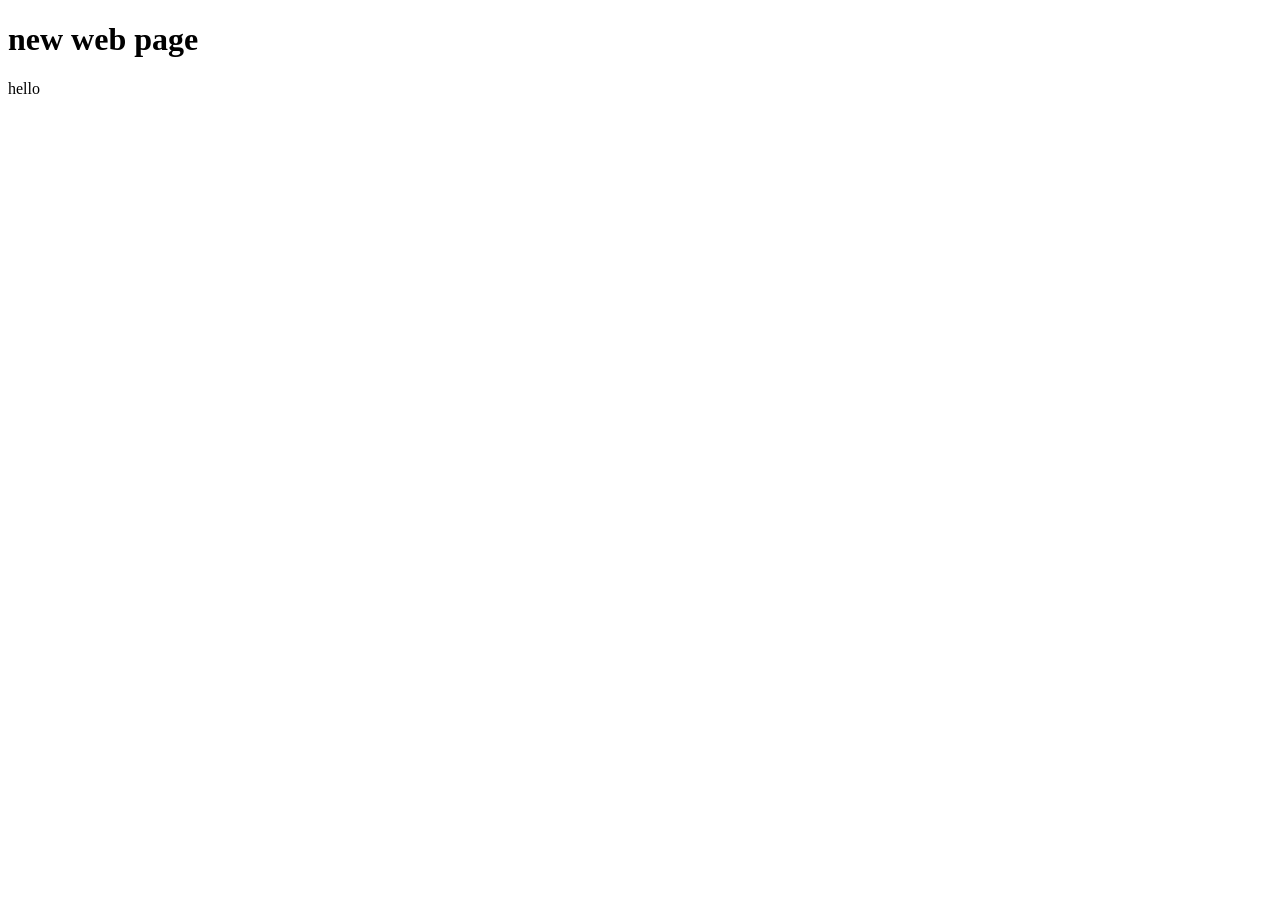
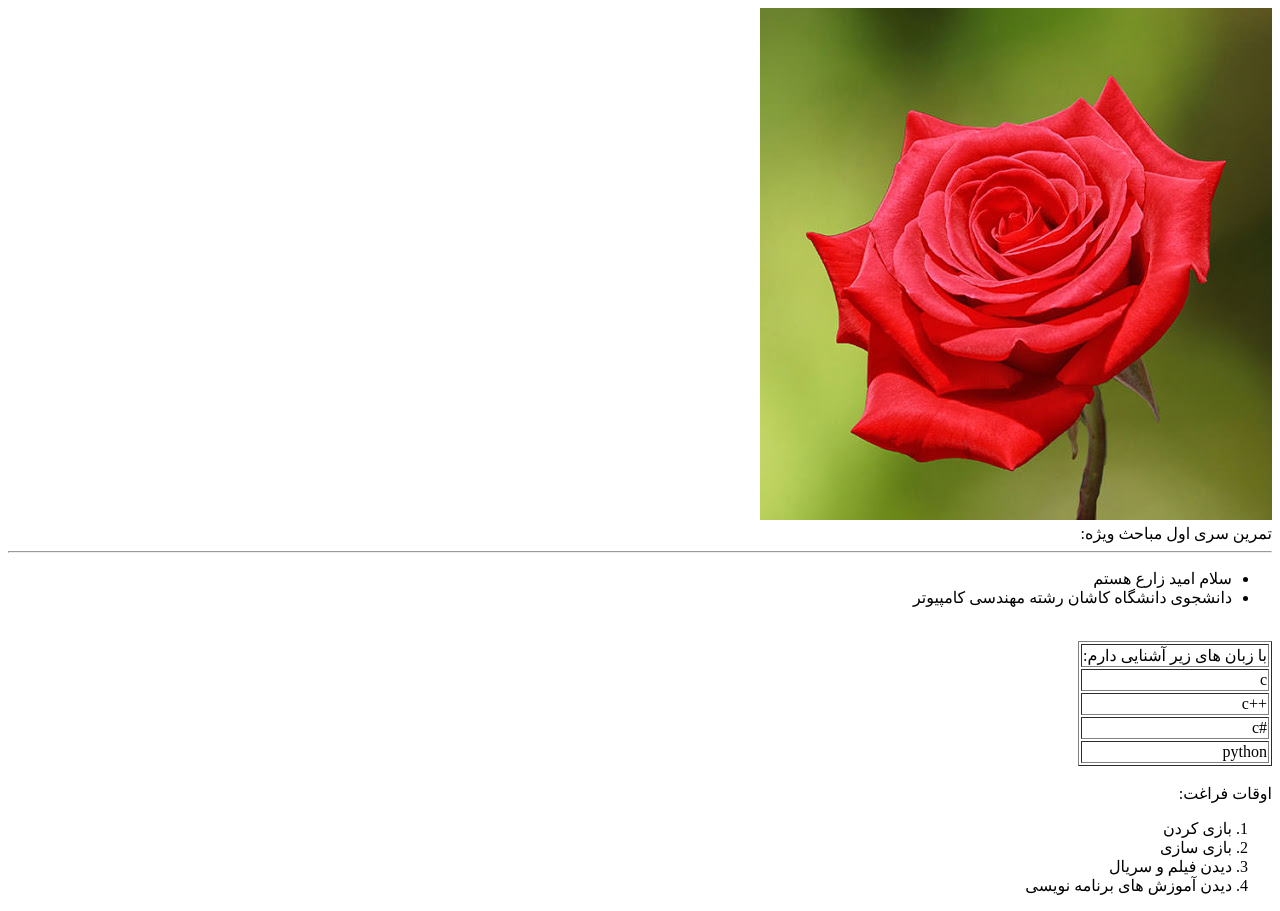
Before and after one commit to zare9721160208omid/Web9721160208ex01, a plain HTML site: page index.html in a window 1280 px wide. Before the commit the page ends 800 px from the top, so only its background shows below. Drawn offline with Linux system fonts and the light colour scheme.

Commit message:
tamrin 1

```diff
--- a/index.html
+++ b/index.html
@@ -1,12 +1,54 @@
-<!DOCTYPE html>
+<!doctype html>
 <html lang="en">
+
 <head>
-    <title>this is test</title>
+    <meta charset="UTF-8">
+    <title>تمرین سری اول</title>
 </head>
-<body>
+<body dir="rtl">
+<img src="flower.jpg" alt="no image found.">
+<br>
+<span>تمرین سری اول مباحث ویژه:</span>
+<hr>
+<ul>
 
-<h1>new web page</h1>
-<p>hello</p>
+    <li>سلام امید زارع هستم</li>
+    <li>دانشجوی دانشگاه کاشان رشته مهندسی کامپیوتر</li>
+</ul>
+<br>
+<table border="1">
+    <thead>
+    <tr>
+        <td>
+            با زبان های زیر آشنایی دارم:
+        </td>
+    </tr>
+    </thead>
+    <tbody>
+    <tr>
+        <td>c</td>
+    </tr>
+    <tr>
+        <td>++c</td>
+    </tr>
+    <tr>
+        <td>#c</td>
+    </tr>
+    <tr>
+        <td>python</td>
+    </tr>
+
+    </tbody>
+</table>
+<br>
+<span>اوقات فراغت:</span>
+<br>
+<ol>
+    <li>بازی کردن</li>
+    <li>بازی سازی</li>
+    <li>دیدن فیلم و سریال</li>
+    <li>دیدن آموزش های برنامه نویسی</li>
+</ol>
 
 </body>
 </html>
```
Also changed, not shown: flower.jpg (added).
